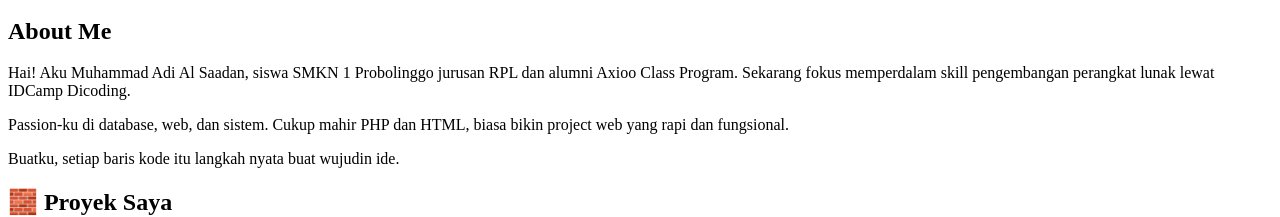
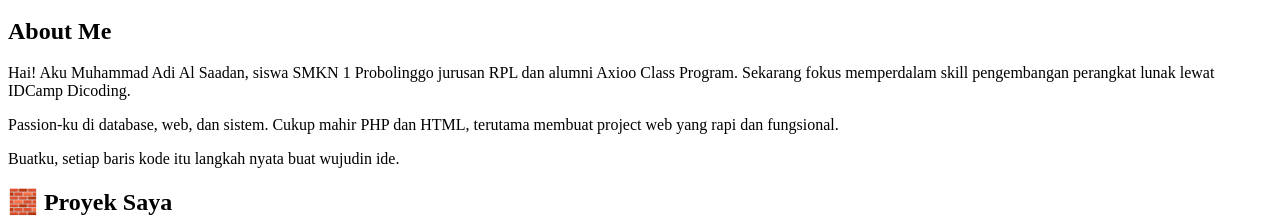
Before and after one commit to Adidi0830/my-portfolio, a React (Create React App) app: page / in a window 1280 px wide. Shown: the part 1525-1742 px from the top of the page. Built offline with nearby package versions, Linux system fonts and the light colour scheme.

Commit message:
Penyesuaian ulang di Aboutme.js

```diff
--- a/src/components/Aboutme.js
+++ b/src/components/Aboutme.js
@@ -6,7 +6,7 @@ export default function Aboutme() {
         Hai! Aku Muhammad Adi Al Saadan, siswa SMKN 1 Probolinggo jurusan RPL dan alumni Axioo Class Program. Sekarang fokus memperdalam skill pengembangan perangkat lunak lewat IDCamp Dicoding.
       </p>
       <p className="text-gray-700 mb-4 text-justify">
-        Passion-ku di database, web, dan sistem. Cukup mahir PHP dan HTML, biasa bikin project web yang rapi dan fungsional.
+        Passion-ku di database, web, dan sistem. Cukup mahir PHP dan HTML, terutama membuat project web yang rapi dan fungsional.
       </p>
       <p className="text-gray-700 text-justify">
         Buatku, setiap baris kode itu langkah nyata buat wujudin ide.
```
